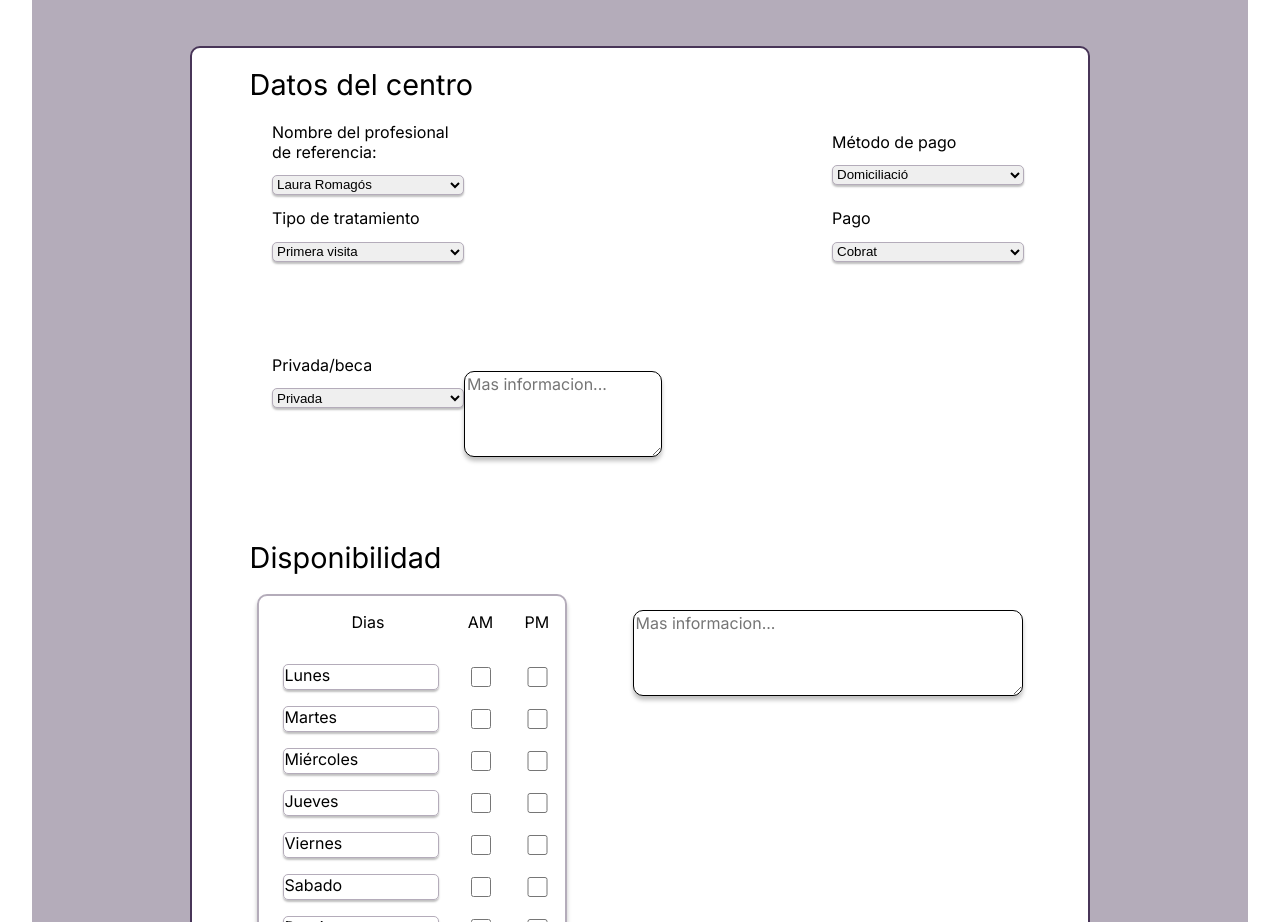
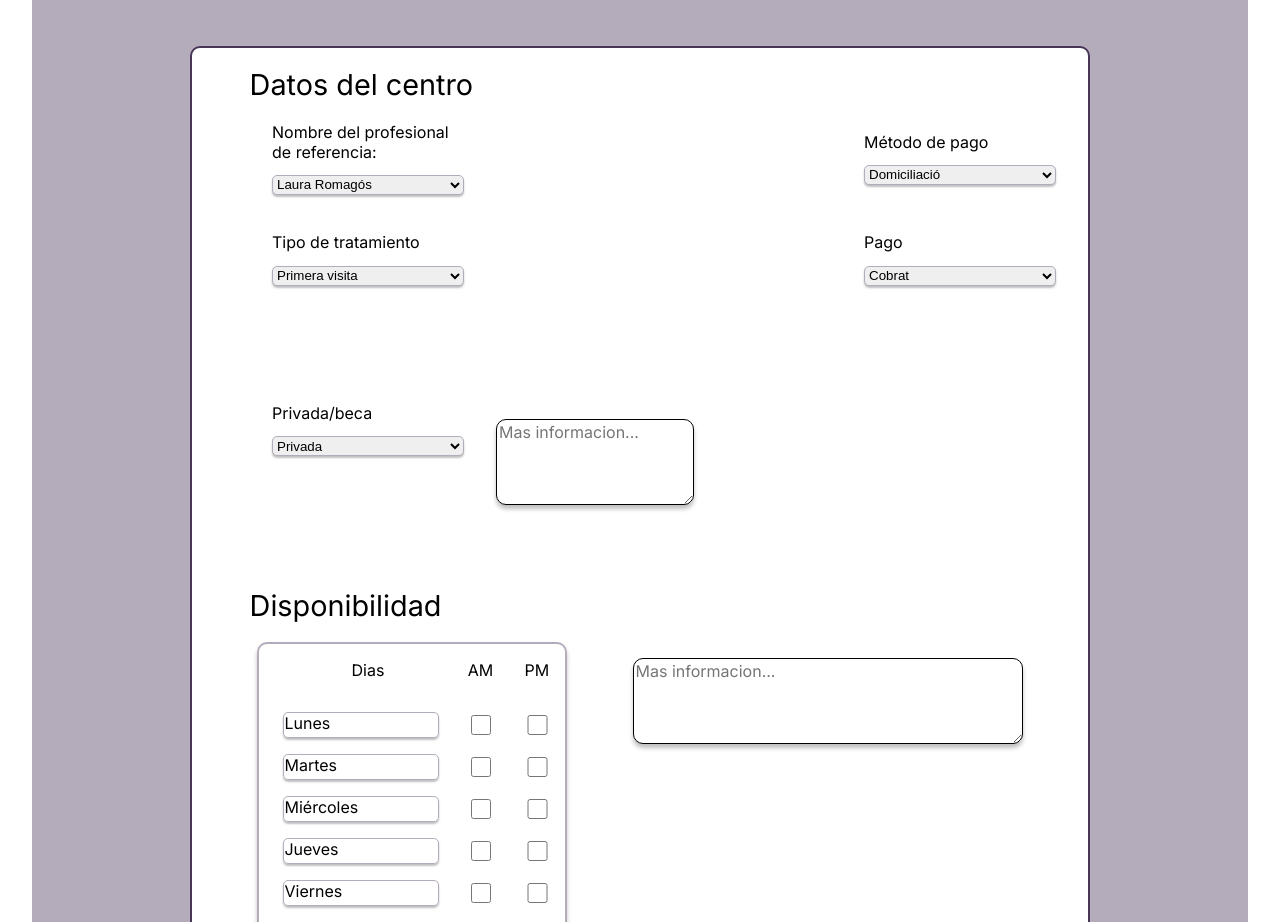
Before and after one commit to KodersKode/Daire-front-end, a React (Create React App) app: page /nuevo-paciente in a window 1280 px wide. Shown: the part 8520-9442 px from the top of the page. Built offline with nearby package versions, Linux system fonts and the light colour scheme.

Commit message:
drop css changes

```diff
--- a/src/component/pages/nuevo-paciente/index.module.css
+++ b/src/component/pages/nuevo-paciente/index.module.css
@@ -60,7 +60,7 @@
 .lastSubSection {
   display: grid;
   grid-template-columns: 1fr 1fr;
-  grid-gap: 0em 10vw;
+  grid-gap: 1.5em 10vw;
 
   align-items: center;
   justify-content: center;
@@ -131,6 +131,7 @@ h1 {
 
   height: 5em;
   margin-top: 1em;
+
 }
 
 .midbox :nth-child(1) {
@@ -138,18 +139,39 @@ h1 {
   justify-content: center;
   flex-direction: column;
   width: 15em;
+
+}
+
+.privBecbox :nth-child(2) {
+  width: 15vw;
+
+  height: 5em;
+  margin-top: 1em;
+
+}
+.privBecbox :nth-child(1) {
+  display: flex;
+  justify-content: center;
+  flex-direction: column;
+  width: 15em;
+  margin-left: 2em;
 }
 
 .privadaBeca {
   display: flex;
-  align-items: flex-start;
+  align-items:flex-start;
+  justify-content: space-around;
   margin-top: 5em;
+
 }
 
-/* .privadaBeca :nth-child(2){
-  align-items: flex-end;
-  background-color: red;
-} */
+.privadaBeca :nth-child(2){
+ /* margin: 2em; */
+
+display: flex;
+justify-content: space-between;
+
+}
 
 
 .lastsection {
--- a/src/component/pages/nuevo-paciente/index.tsx
+++ b/src/component/pages/nuevo-paciente/index.tsx
@@ -730,7 +730,7 @@ function NuevoPaciente() {
               value={privBec}
               options={privadaBecaOpciones}
             />
-            <div className={css.midbox}>
+            <div className={css.privBecbox}>
               <LargeTextBox
                 placeholder="Mas informacion... "
                 value={privadaBeca}
```
